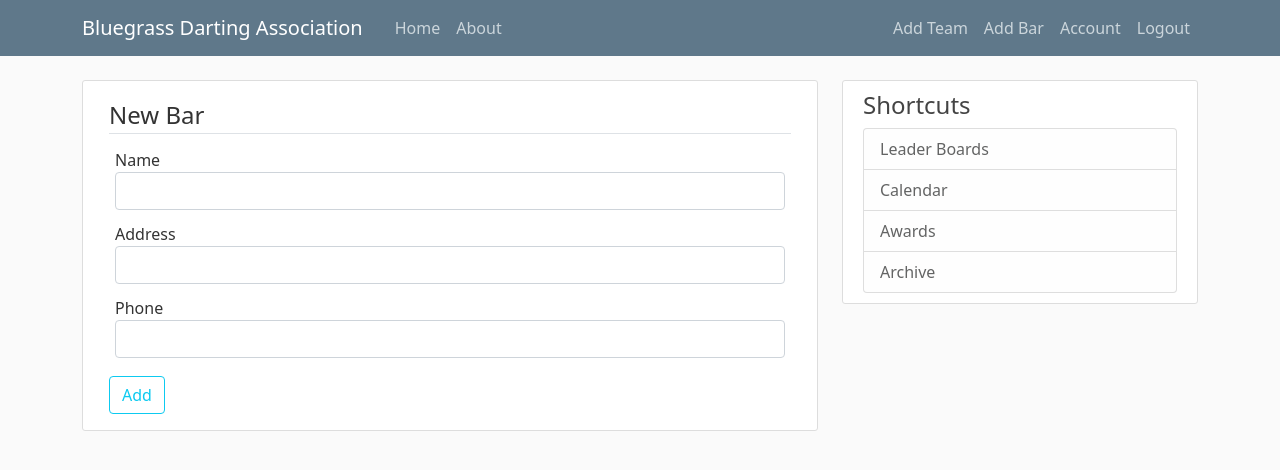
After one commit to etsu0721/bgda-web-app, a Flask app: page /bar/add in a window 1280 px wide. The commit adds this page. Shown: the top 470 px of the page. Run offline with Flask 2, Linux system fonts and the light colour scheme; a user stored in the database is signed in; some libraries are stand-ins or nearby versions.

Commit message:
Implemented Bar and Team forms

```diff
--- a/app/forms.py
+++ b/app/forms.py
@@ -1,18 +1,18 @@
 from flask_wtf import FlaskForm
 from flask_wtf.file import FileField, FileAllowed
 from flask_login import current_user
-from wtforms import StringField, PasswordField, SubmitField, BooleanField
-from wtforms.validators import DataRequired, Length, Email, EqualTo, ValidationError
+from wtforms import StringField, PasswordField, SubmitField, BooleanField, SelectField
+from wtforms.validators import InputRequired, Length, Email, EqualTo, ValidationError, Regexp
 from app.models import Player
 
 class RegistrationForm(FlaskForm):
     first_name = StringField(
         'First Name',
-        validators=[DataRequired(), Length(max=20, message='Name must be less than 20 characters')]
+        validators=[InputRequired(), Length(max=20, message='Name must be less than 20 characters')]
     )
     last_name = StringField(
         'Last Name',
-        validators=[DataRequired(), Length(max=20, message='Name must be less than 20 characters')]
+        validators=[InputRequired(), Length(max=20, message='Name must be less than 20 characters')]
     )
     nickname = StringField(
         'Nickname',
@@ -20,15 +20,15 @@ class RegistrationForm(FlaskForm):
     )
     email  = StringField(
         'Email',
-        validators=[DataRequired(), Email()]
+        validators=[InputRequired(), Email()]
     )
     password = PasswordField(
         'Password',
-        validators=[DataRequired(), Length(6, 20, message='Password must be between 6 and 20 characters')]
+        validators=[InputRequired(), Length(6, 20, message='Password must be between 6 and 20 characters')]
     )
     confirm_password = PasswordField(
         'Confirm Password',
-        validators=[DataRequired(), EqualTo('password')]
+        validators=[InputRequired(), EqualTo('password')]
     )
     submit =  SubmitField(label='Register')
 
@@ -48,11 +48,11 @@ class RegistrationForm(FlaskForm):
 class LoginForm(FlaskForm):
     email = StringField(
         'Email',
-        validators=[DataRequired(), Email()]
+        validators=[InputRequired(), Email()]
     )
     password = PasswordField(
         'Password',
-        validators=[DataRequired(), Length(6, 20, message='Password must be between 6 and 20 characters')]
+        validators=[InputRequired(), Length(6, 20, message='Password must be between 6 and 20 characters')]
     )
     # Allow user to stay logged in for sometime on browser close
     remember = BooleanField('Remeber me')
@@ -61,11 +61,11 @@ class LoginForm(FlaskForm):
 class UpdateAccountForm(FlaskForm):
     first_name = StringField(
         'First Name',
-        validators=[DataRequired(), Length(max=20, message='Name must be less than 20 characters')]
+        validators=[InputRequired(), Length(max=20, message='Name must be less than 20 characters')]
     )
     last_name = StringField(
         'Last Name',
-        validators=[DataRequired(), Length(max=20, message='Name must be less than 20 characters')]
+        validators=[InputRequired(), Length(max=20, message='Name must be less than 20 characters')]
     )
     nickname = StringField(
         'Nickname',
@@ -73,7 +73,7 @@ class UpdateAccountForm(FlaskForm):
     )
     email  = StringField(
         'Email',
-        validators=[DataRequired(), Email()]
+        validators=[InputRequired(), Email()]
     )
     picture = FileField(
         'Profile Picture',
@@ -95,11 +95,14 @@ class UpdateAccountForm(FlaskForm):
             if player != None:
                 raise ValidationError('An account with that email already exists. Try logging in with that email or registering a new email.')
 
+class BarForm(FlaskForm):
+    bar_name = StringField('Name', validators=[InputRequired(), Length(max=50, message='Team name must be less than 50 characters.')])
+    bar_address = StringField('Address', validators=[InputRequired(), Length(max=255, message='Bar name must be less than 250 characters.')])
+    bar_phone = StringField('Phone', validators=[InputRequired(), Regexp('^[0-9]{10}$', message='Phone number must be 10 digits (exclude parentheses, hyphens, spaces, etc.).')])
+    submit = SubmitField('Add')
+
 class TeamForm(FlaskForm):
-    team_name = StringField('Team Name', validators=[DataRequired(), Length(max=50, message='Team name must be less than 50 characters')])
-
-    # Team captain and Home bar fields should be look-ups from their respective tables
-    team_captain = StringField('Team Captain', validators=[DataRequired()])
-    home_bar = StringField('Home Bar', validators=[DataRequired()])
-
-    submit = SubmitField('Create')
+    team_name = StringField('Name', validators=[InputRequired(), Length(max=50, message='Team name must be less than 50 characters')])
+    team_captain = SelectField('Captain', validators=[InputRequired()])
+    home_bar = SelectField('Home Bar', validators=[InputRequired()])
+    submit = SubmitField('Add')
--- a/app/models.py
+++ b/app/models.py
@@ -26,7 +26,7 @@ class Player(db.Model, UserMixin):
         return f"Player('{self.first_name}', '{self.nickname}', '{self.last_name}', '{self.email}')"
 
 class Bar(db.Model):
-    id = db.Column(db.Integer, primary_key=True)
+    id = db.Column(db.Integer, primary_key=True, autoincrement=True)
     name = db.Column(db.String(20), unique=True, nullable=False)
     address = db.Column(db.String(100), unique=True, nullable=False)
     teams = db.relationship('Team', backref='bar', lazy=True)
--- a/app/routes.py
+++ b/app/routes.py
@@ -1,6 +1,6 @@
 from flask import render_template, url_for, flash, redirect, request
 from app import app, db, bcrypt
-from app.forms import RegistrationForm, LoginForm, UpdateAccountForm, TeamForm
+from app.forms import RegistrationForm, LoginForm, UpdateAccountForm, TeamForm, BarForm
 from app.models import Player, Team, Bar
 from flask_login import login_user, current_user, logout_user, login_required
 import secrets, os
@@ -99,11 +99,39 @@ def account():
     return render_template('account.html', title='Account', image_file=image_file, form=form)
 
 
-@app.route('/team/new', methods=['GET', 'POST'])
+@app.route('/team/add', methods=['GET', 'POST'])
 @login_required
-def new_team():
+def add_team():
+    # Get active players for captain choices
+    active_players = db.session.query(Player).all()
+    captain_choices = [(p.id, ' '.join([p.first_name, p.last_name])) for p in active_players]
+
+    # Get active bars for home bar choices
+    active_bars = db.session.query(Bar).all()
+    bar_choices = [(b.id, ' - '.join([b.name, b.address])) for b in active_bars]
+
     form = TeamForm()
+
+    # Set SelectField choices in TeamForm instance
+    form.team_captain.choices = captain_choices
+    form.home_bar.choices = bar_choices
+
     if form.validate_on_submit():
-        flash('{} has been created.'.format(form.team_name.data), 'success')
+        flash('{} has been added.'.format(form.team_name.data), 'success')
         return redirect(url_for('home'))
-    return render_template('create_team.html', title='New Team', form=form)
+    return render_template('add_team.html', title='Add Team', form=form)
+
+@app.route('/bar/add', methods=['GET', 'POST'])
+@login_required
+def add_bar():
+    form = BarForm()
+    if form.validate_on_submit():
+        bar = Bar(
+            name=form.bar_name.data,
+            address=form.bar_address.data
+        )
+        db.session.add(bar)
+        db.session.commit()
+        flash('{} has been added.'.format(form.bar_name.data), 'success')
+        return redirect(url_for('home'))
+    return render_template('add_bar.html', title='Add Bar', form=form)
--- /dev/null
+++ b/app/templates/add_bar.html
@@ -0,0 +1,59 @@
+{% extends "layout.html" %}
+{% block content %}
+    <div class="content-section">
+        <!-- Post form to current route -->
+        <form method="POST", action="">
+            <!-- Protect form with cross-site request forgery (CSRF) token -->
+            {{ form.hidden_tag() }}
+            <!--  Add form fields -->
+            <fieldset class="form-group">
+                <legend class="border-bottom"> New Bar </legend>
+                <div class="form-group">
+                    {{ form.bar_name.label(class="form-control-label") }}
+                    <!-- If any errors, display them -->
+                    {% if form.bar_name.errors %}
+                        {{ form.bar_name(class="form-control form-control is-invalid") }}
+                        <div class="invalid-feedback">
+                            {% for error in form.bar_name.errors %}
+                                <span>{{ error }}</span>
+                            {% endfor %}
+                        </div>
+                    {% else %}
+                        {{ form.bar_name(class="form-control form-control") }}
+                    {% endif %}
+                </div>
+                <div class="form-group">
+                    {{ form.bar_address.label(class="form-control-label") }}
+                    <!-- If any errors, display them -->
+                    {% if form.bar_address.errors %}
+                        {{ form.bar_address(class="form-control form-control is-invalid") }}
+                        <div class="invalid-feedback">
+                            {% for error in form.bar_address.errors %}
+                                <span>{{ error }}</span>
+                            {% endfor %}
+                        </div>
+                    {% else %}
+                        {{ form.bar_address(class="form-control form-control") }}
+                    {% endif %}
+                </div>
+                <div class="form-group">
+                    {{ form.bar_phone.label(class="form-control-label") }}
+                    <!-- If any errors, display them -->
+                    {% if form.bar_phone.errors %}
+                        {{ form.bar_phone(class="form-control form-control is-invalid") }}
+                        <div class="invalid-feedback">
+                            {% for error in form.bar_phone.errors %}
+                                <span>{{ error }}</span>
+                            {% endfor %}
+                        </div>
+                    {% else %}
+                        {{ form.bar_phone(class="form-control form-control") }}
+                    {% endif %}
+                </div>
+            </fieldset>
+            <div class="form-group">
+                {{ form.submit(class="btn btn-outline-info") }}
+            </div>
+        </form>
+    </div>
+{% endblock content %}
--- a/app/templates/layout.html
+++ b/app/templates/layout.html
@@ -34,7 +34,8 @@
                     <!-- Right side of Navigation bar -->
                     <div class="navbar-nav ms-auto">
                         {% if current_user.is_authenticated %}
-                            <a class="nav-item nav-link" href="{{ url_for('new_team') }}">New Team</a>
+                            <a class="nav-item nav-link" href="{{ url_for('add_team') }}">Add Team</a>
+                            <a class="nav-item nav-link" href="{{ url_for('add_bar') }}">Add Bar</a>
                             <a class="nav-item nav-link" href="{{ url_for('account') }}">Account</a>
                             <a class="nav-item nav-link" href="{{ url_for('logout') }}">Logout</a>
                         {% else %}
```
Also changed, not shown: app/database/dev-bgda-db.db, app/templates/add_team.html (renamed from app/templates/create_team.html), 1 other file.
